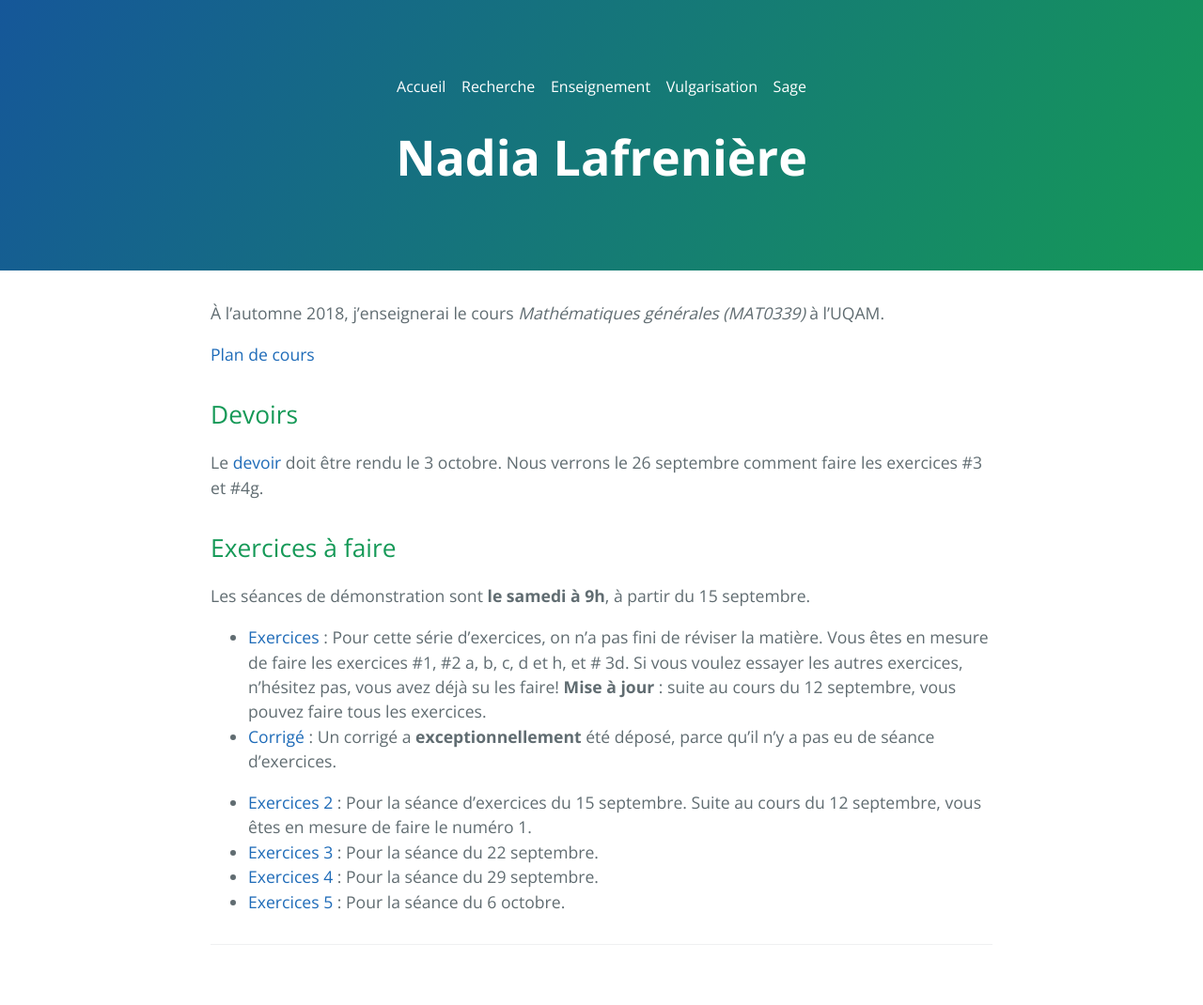
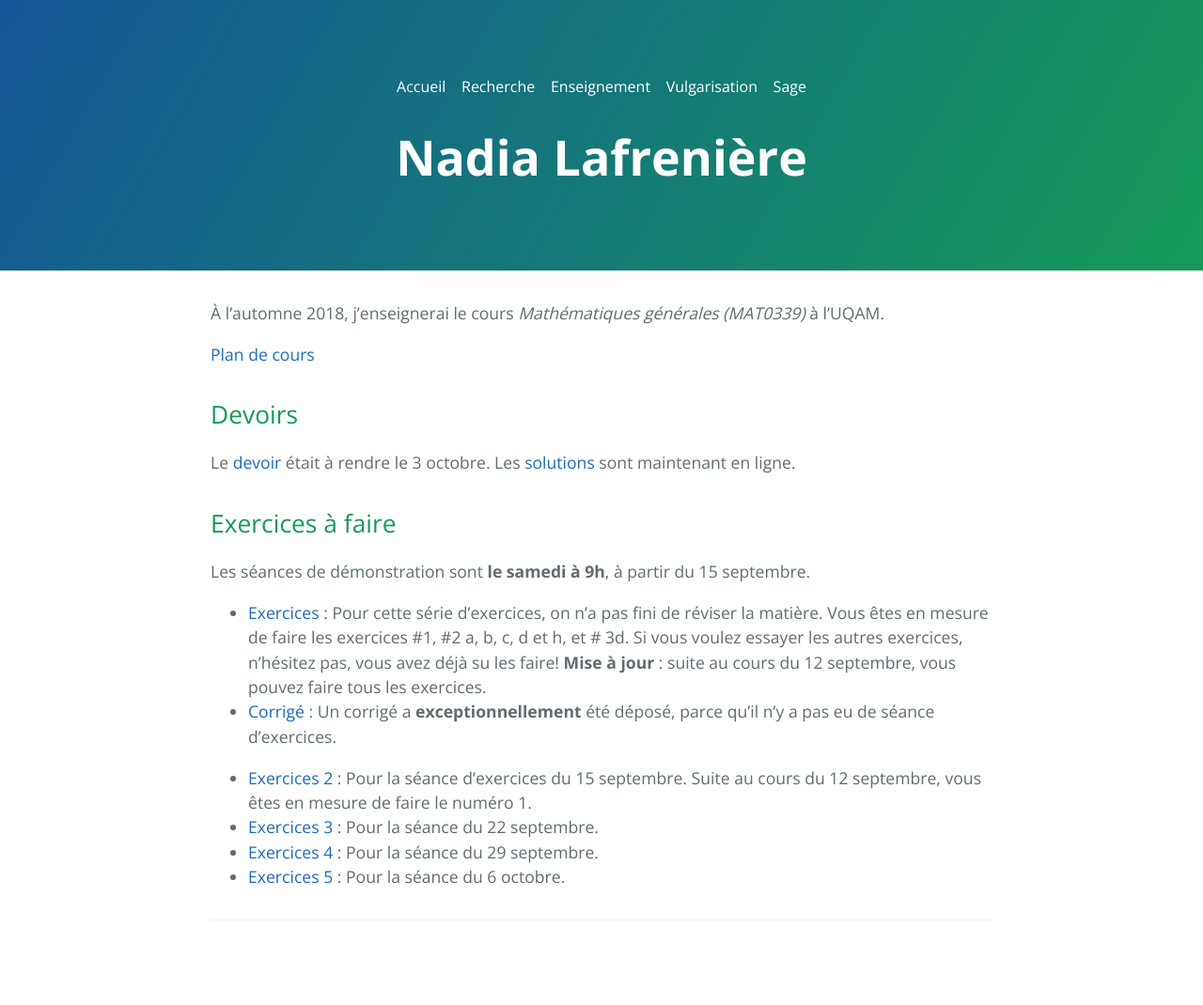
Before and after one commit to nadialafreniere/nadialafreniere.github.io, a Jekyll site: the page built from enseignement.md, in a window 1280 px wide. Shown: the whole page at 94% size. Built offline with Jekyll 4.4.1, drawn with Linux system fonts in a browser that asks for light colours; our own code applies the rules of GitHub Pages for plain Markdown files; after the commit the page ends 1044 px from its top, so only the background shows below that.

Commit message:
Solutions d devoir 1

```diff
--- a/enseignement.md
+++ b/enseignement.md
@@ -4,7 +4,7 @@
 
 ## Devoirs
 
-Le [devoir](Devoir1.pdf) doit être rendu le 3 octobre. Nous verrons le 26 septembre comment faire les exercices #3 et #4g.
+Le [devoir](Devoir1.pdf) était à rendre le 3 octobre. Les [solutions](Devoir1-solutions.pdf) sont maintenant en ligne.
 
 ## Exercices à faire
 Les séances de démonstration sont  **le samedi à 9h**, à partir du 15 septembre.
```
Also changed, not shown: 1 other file.
